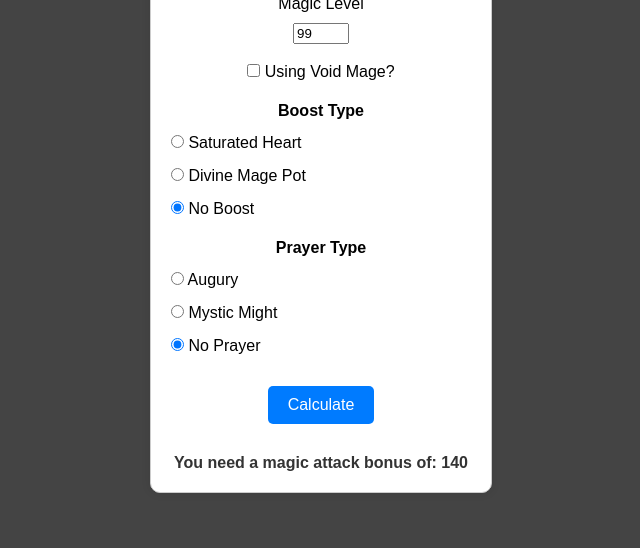
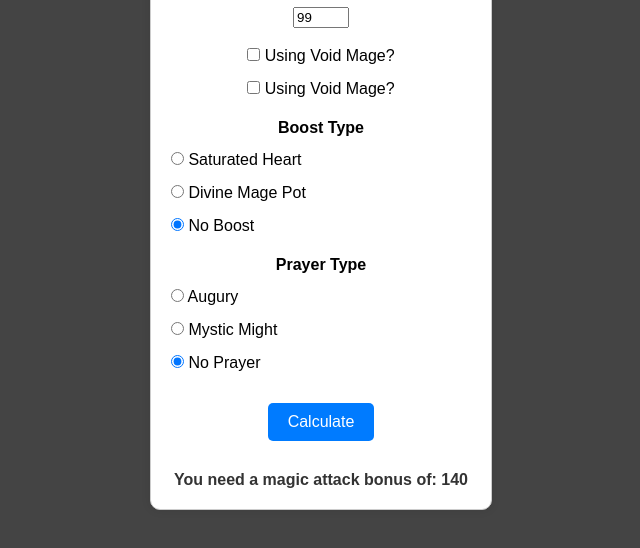
Before and after one commit to ShesAMood/Nylo-Freezer, a plain HTML site: page index.html in a window 1280 px wide. Both pictures are taken after a click on the button "Calculate". Shown: the part 206-754 px from the top of the page, without its empty margins (319-959 px from the left). Drawn offline with Linux system fonts and the light colour scheme.

Commit message:
adding ice sceptre

```diff
--- a/index.html
+++ b/index.html
@@ -14,6 +14,10 @@
 
         <label for="useVoid">
             <input type="checkbox" id="useVoid"> Using Void Mage?
+        </label>
+
+		<label for="iceSceptre">
+            <input type="checkbox" id="iceSceptre"> Using Void Mage?
         </label>
 
         <div class="option-group">
--- a/script.js
+++ b/script.js
@@ -1,6 +1,7 @@
 function calculate() {
     const magicLevel = parseInt(document.getElementById('magicLevel').value);
     const useVoid = document.getElementById('useVoid').checked;
+    const iceSceptre = document.getElementById('iceSceptre').checked;
 
     let boostType = document.querySelector('input[name="boostType"]:checked').value;
     let prayerType = document.querySelector('input[name="prayerType"]:checked').value;
@@ -30,8 +31,13 @@ function calculate() {
 
     if (useVoid) {
         effective *= 1.45;
-        effective = Math.floor(effective);
     }
+
+	if (iceSceptre) {
+        effective *= 1.1;
+    }
+
+	effective = Math.floor(effective);
 
     effective += 9;
 
```
